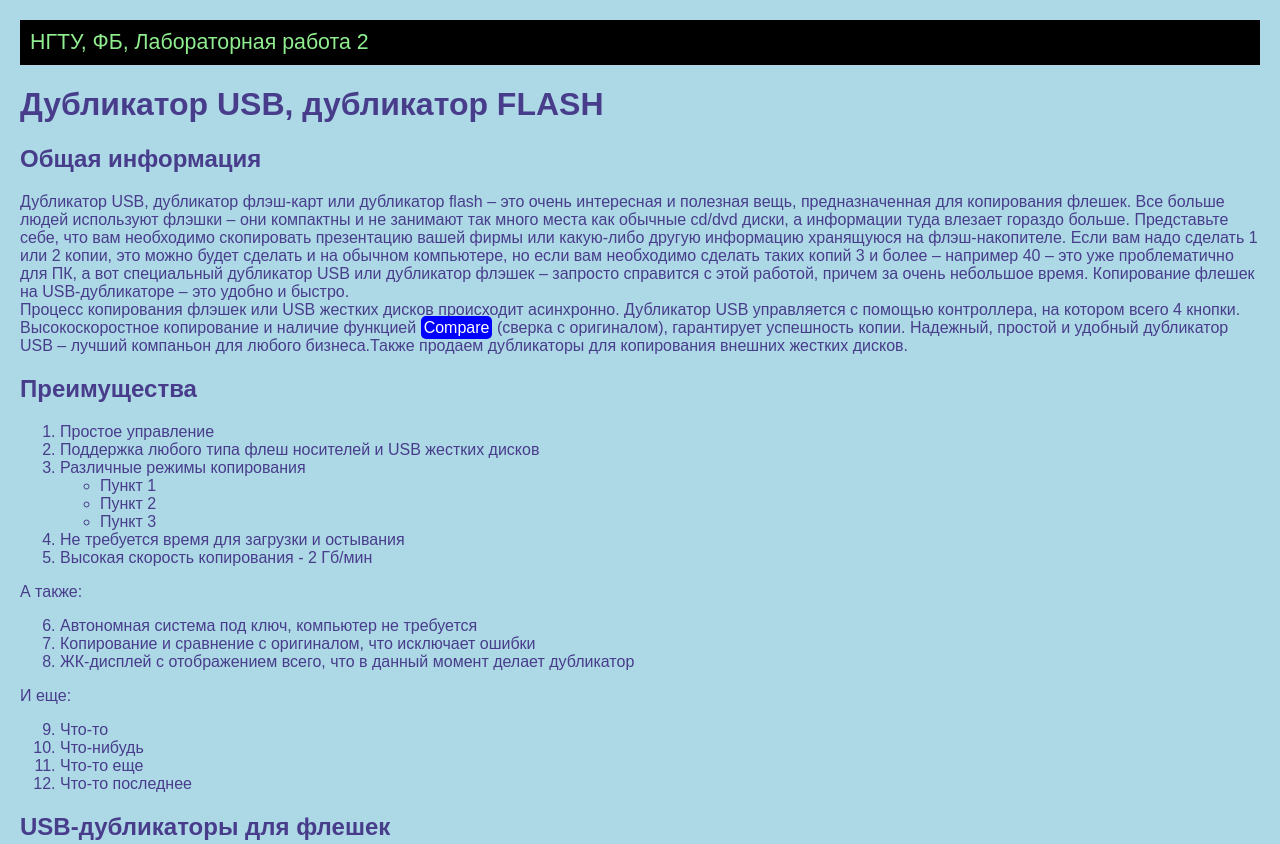
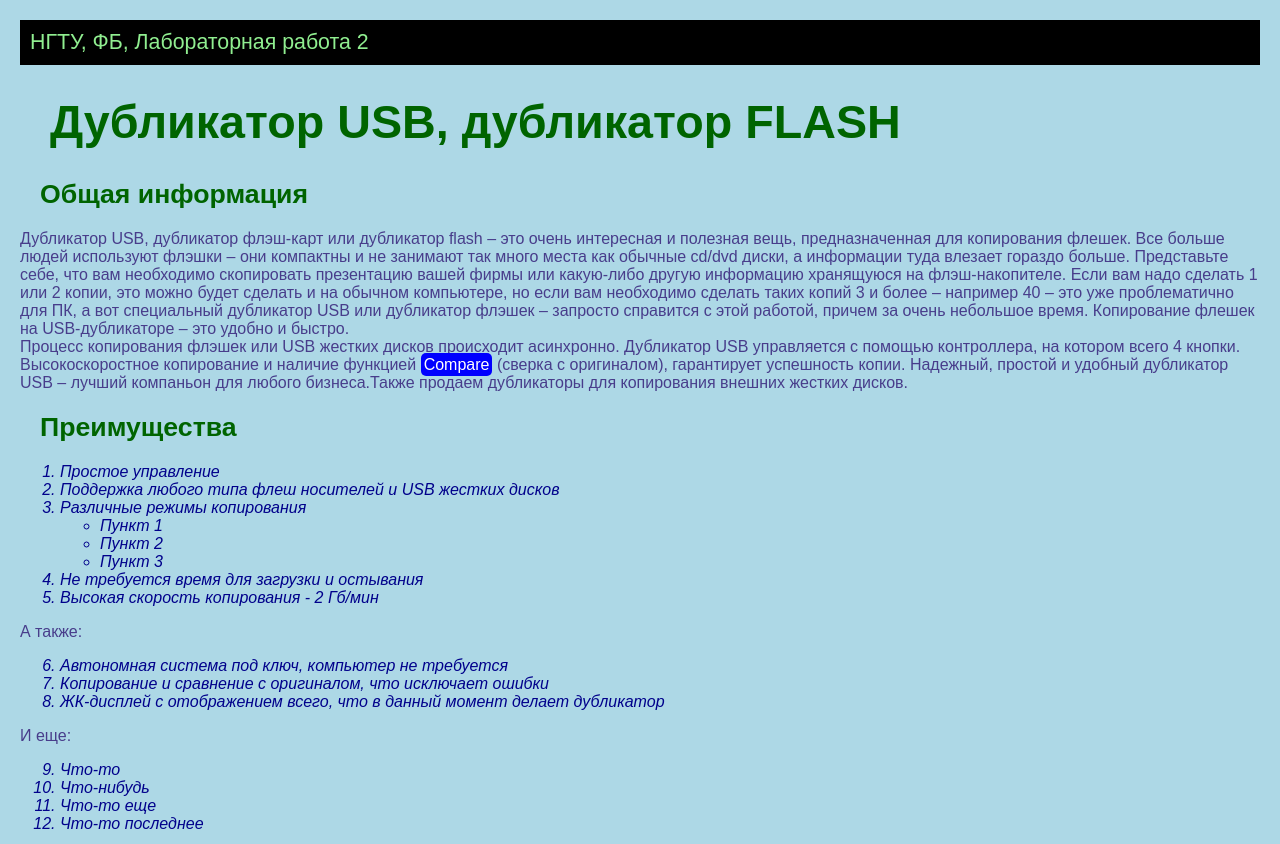
Before and after one commit to Tay1808/TayWeb, a plain HTML site: page lab2/usb.html in a window 1280 px wide. Shown: the top 844 px of the page. Drawn offline with Linux system fonts and the light colour scheme.

Commit message:
Оформление заголовков

```diff
--- a/lab2/usb.html
+++ b/lab2/usb.html
@@ -3,6 +3,24 @@
     <head>
         <meta charset="utf-8">
         <title>Лоринец Таня. Текст о дубликатах USB</title>
+        <style>
+            li {
+                color: darkblue;
+                font-style: italic;
+            }
+
+            h2 {
+                color: darkgreen;
+                margin: 20px;
+                font-size: 20pt;
+            }
+
+            h1 {
+                color: darkgreen;
+                margin: 30px;
+                font-size: 35pt;
+            }
+        </style>
     </head>
 
     <body style="background-color: lightBlue; color: DarkSlateBlue; font-family: Arial; margin: 20px;">
```
